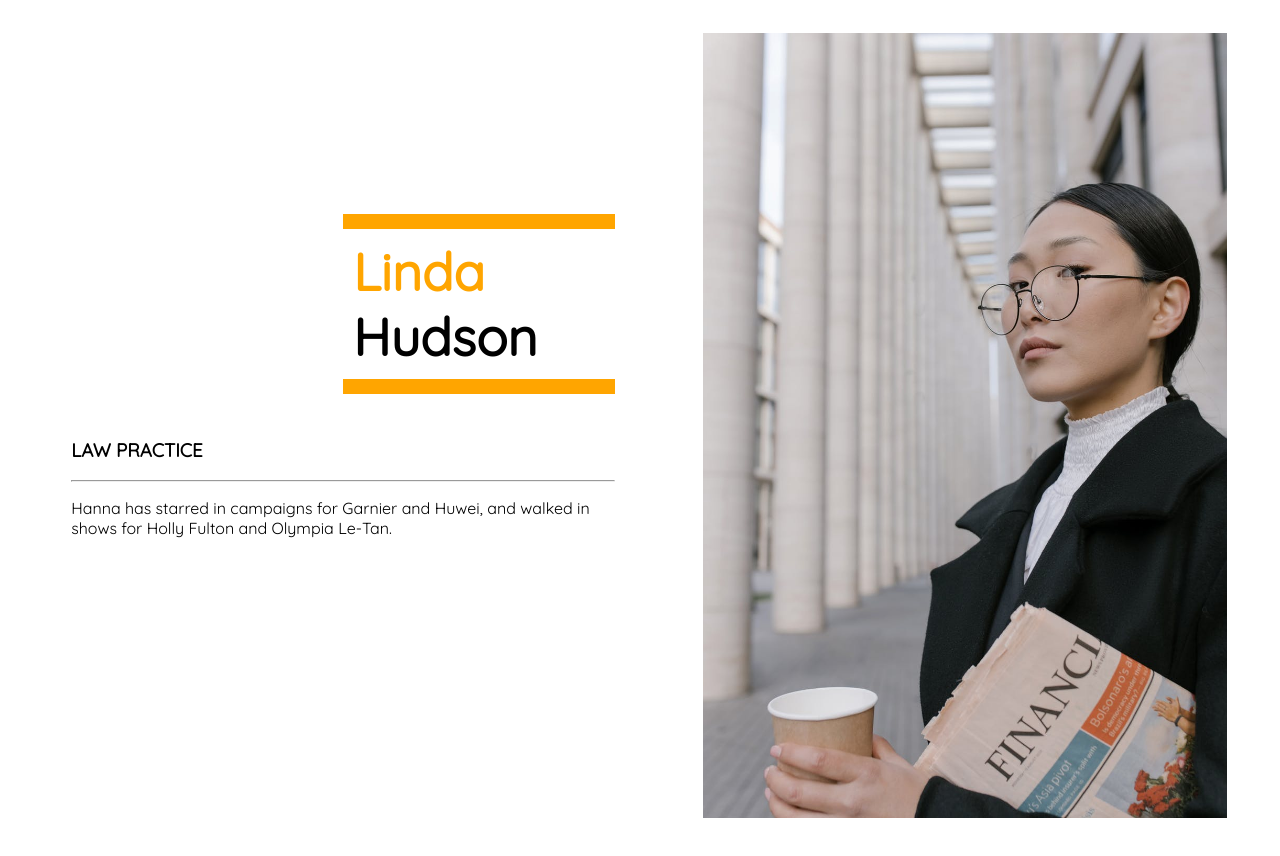
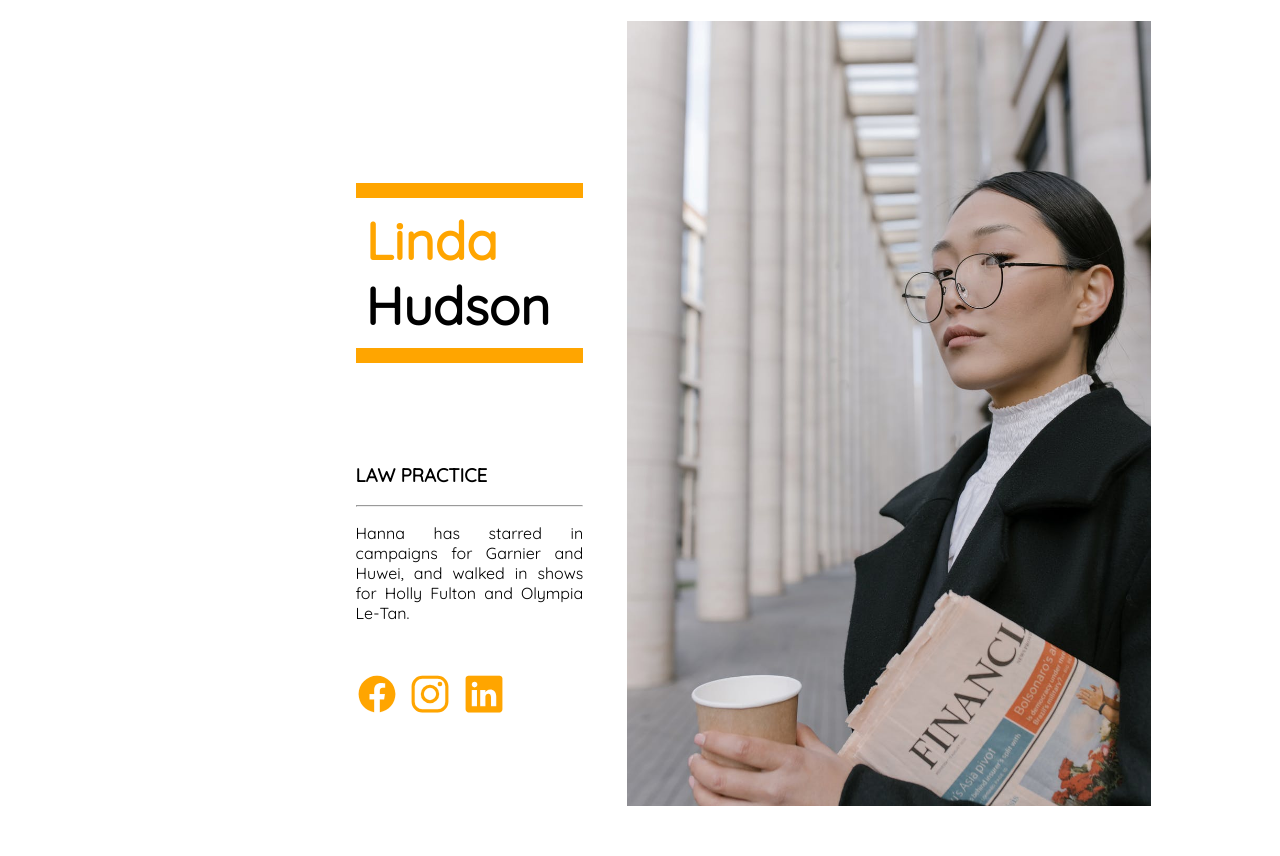
Before and after one commit to mohammadibrahim11/developer-lawyer-s-portfolio, a plain HTML site: page index.html in a window 1280 px wide. After the commit the page ends 830 px from the top, so only its background shows below. Drawn offline with nearby package versions, Linux system fonts and the light colour scheme.

Commit message:
social icon

```diff
--- a/index.html
+++ b/index.html
@@ -22,6 +22,7 @@
           </h1>
 
 
+          <div class="law">
             <h3>
                 law practice
             </h3>
@@ -29,6 +30,18 @@
             <p>
                 Hanna has starred in campaigns for Garnier and Huwei, and walked in shows for Holly Fulton and Olympia Le-Tan.
             </p>
+          </div>
+
+          <div class="social-link">
+            <a href="https://www.facebook.com/" target="_blank"><ion-icon name="logo-facebook"></ion-icon></a>
+            <a href="#"><ion-icon name="logo-instagram"></ion-icon></a>
+            <a href="#"><ion-icon name="logo-linkedin"></ion-icon></a>
+
+            <script type="module" src="https://unpkg.com/ionicons@5.5.2/dist/ionicons/ionicons.esm.js"></script>
+<script nomodule src="https://unpkg.com/ionicons@5.5.2/dist/ionicons/ionicons.js"></script>
+
+
+          </div>
 
         </div>
 
--- a/style.css
+++ b/style.css
@@ -10,7 +10,7 @@ h1{
     border-top: 15px solid orange;
     border-bottom: 15px solid orange;
     padding: 10px;
-    margin-left: 50%;
+
 
 
 
@@ -23,12 +23,14 @@ span{
 
 .first-section{
     display: flex;
+    width: 50%;
+    margin: 0 auto;
 
 }
 
 img{
-    max-height: 785px;
-    max-width: 625px;
+    height: 785px;
+
 }
 
 .style-one{
@@ -49,7 +51,26 @@ h3{
 
 }
 .law{
-    margin-left: 50%;
+
     text-align: justify;
     margin-top: 100px;
 }
+
+.social-link{
+
+    margin-top: 50px;
+    font-size: 42px;
+
+
+
+
+}
+
+.social-link a{
+    color: orange;
+
+}
+
+.social-link a:hover{
+    color: orangered;
+}
```
